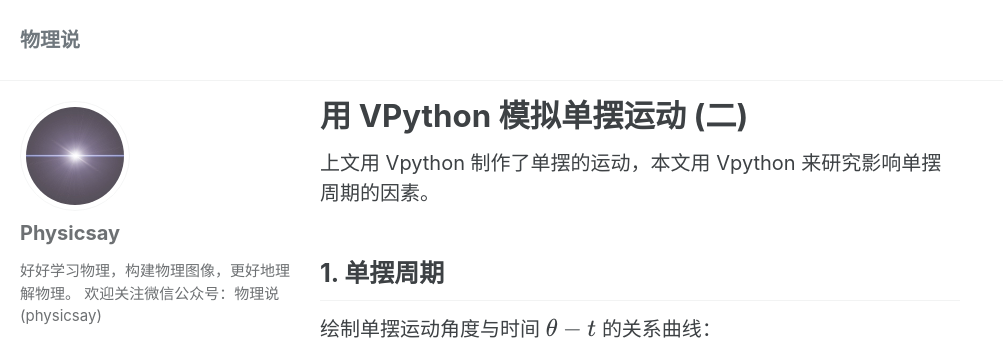
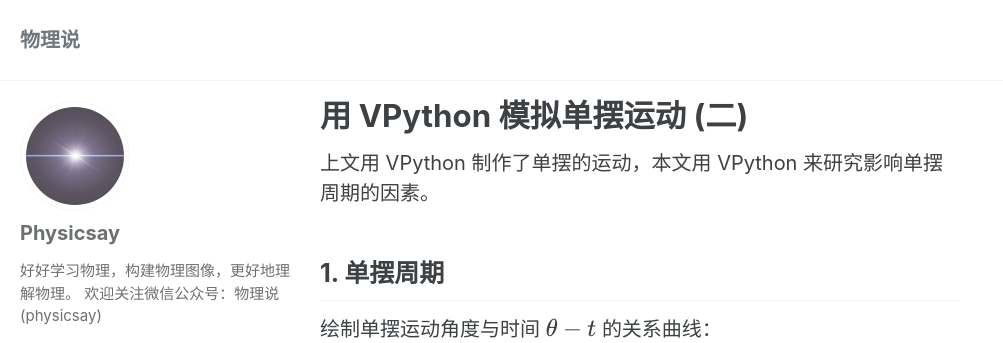
Before and after one commit to physicsay/physicsay-physicsay.github.io, a Jekyll site: the page built from _posts/2020-04-18-pendulum-simulation-2.md, in a window 1280 px wide and 900 px high. Shown: the top 343 px of the window, without its empty margins (0-1003 px from the left). Built offline with Jekyll 4.4.1, drawn with Linux system fonts in a browser that asks for light colours; cached includes are drawn as plain includes; nearby versions of some CDN libraries; formulas are drawn with MathJax 3.

Commit message:
chore: revise sentense error

```diff
--- a/_posts/2020-04-18-pendulum-simulation-2.md
+++ b/_posts/2020-04-18-pendulum-simulation-2.md
@@ -9,7 +9,7 @@ categories: mechanics
 description: 探究影响单摆周期的因素
 ---
 
-上文用 Vpython 制作了单摆的运动，本文用 Vpython 来研究影响单摆周期的因素。
+上文用 VPython 制作了单摆的运动，本文用 VPython 来研究影响单摆周期的因素。
 
 ## 1. 单摆周期
 
@@ -74,14 +74,11 @@ l1 = 10; l2 = 5
 
 ball1 = sphere(pos = vector(l1* sin(theta1 / 180 * pi), (H - l1 * cos(theta1 / 180 * pi)), 0), radius = 0.5, color = color.green, make_trail=True, retain = 200)
 ball2 = sphere(pos = vector(l2* sin(theta2 / 180 * pi), (H - l2 * cos(theta2 / 180 * pi)), 0), radius = 0.5, color = color.black, make_trail=True, retain = 200)
-
 pivot = vector(0, H, 0)
 roof = box(pos = pivot, size = vector(10, 0.5, 10))
 rod1 = cylinder(pos = pivot, axis = ball1.pos - pivot, radius = 0.1, color= color.red)
 rod2 = cylinder(pos = pivot, axis = ball2.pos - pivot, radius = 0.1, color= color.black)
-
 back = box(pos=vector(0,H/2,-0.5), size = vector(10,11, 0.5))
-
 t = 0
 dt = 0.1
 
```
Also changed, not shown: assets/images/2020-04-18-pendulum-simulation-2/code.png (added).
